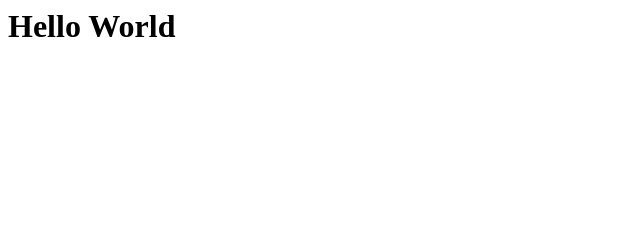
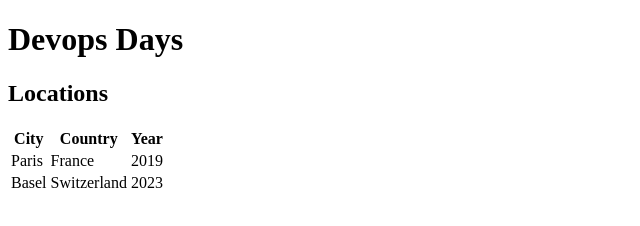
Before and after one commit to FBanitz/CDA-2023-devops, a plain HTML site: page index.html in a window 1280 px wide. Shown: the whole page, without its empty margins (0-640 px from the left). Drawn offline with Linux system fonts and the light colour scheme.

Commit message:
Dev (#7)
* feat: Updated homepage title

* feat: Added Devops Days location list to homepage

* fix: typo in 'Devops Days'

* feat: Added CHANGELOG.md automation

* Added filters to changelog automation

* doc: Updated changelog

* feat: Added example docker image (#6)

Created a Docker image that outputs the curent Python version as an example

```diff
--- a/index.html
+++ b/index.html
@@ -1 +1,30 @@
-<h1>Hello World</h1>
+<!DOCTYPE html>
+<html lang="en">
+<head>
+    <meta charset="UTF-8">
+    <meta http-equiv="X-UA-Compatible" content="IE=edge">
+    <meta name="viewport" content="width=device-width, initial-scale=1.0">
+    <title>Devops Days</title>
+</head>
+<body>
+    <h1>Devops Days</h1>
+    <h2>Locations</h2>
+    <table>
+        <tr>
+            <th>City</th>
+            <th>Country</th>
+            <th>Year</th>
+        </tr>
+        <tr>
+            <td>Paris</td>
+            <td>France</td>
+            <td>2019</td>
+        </tr>
+        <tr>
+            <td>Basel</td>
+            <td>Switzerland</td>
+            <td>2023</td>
+        </tr>
+    </table>
+</body>
+</html>
```
Also changed, not shown: 4 other files.
